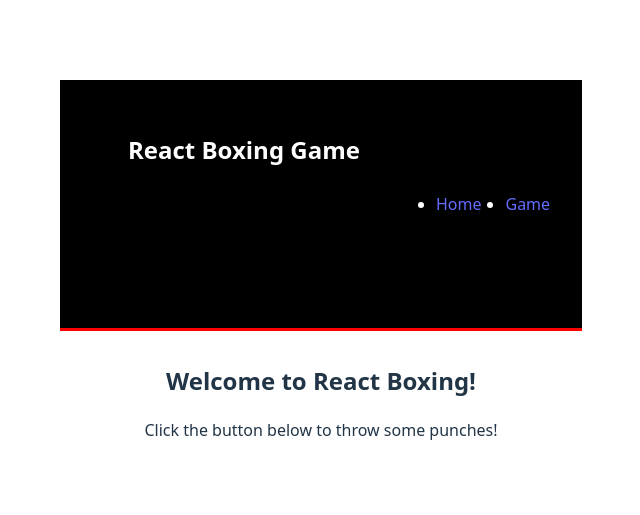
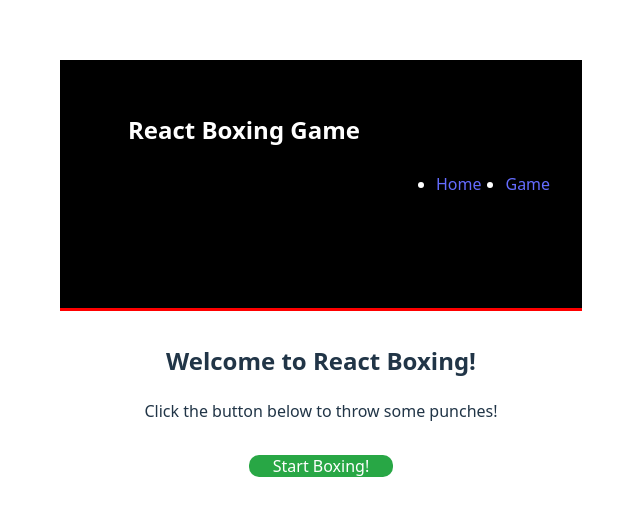
Before and after one commit to Heather813903/react-boxing-game, a React (Vite) app: page / in a window 1280 px wide. Shown: the part 131-646 px from the top of the page, without its empty margins (319-959 px from the left). Built offline with nearby package versions, Linux system fonts and the light colour scheme.

Commit message:
feat: add Start Game button  on Homepage with navigation

```diff
--- a/src/pages/HomePage.jsx
+++ b/src/pages/HomePage.jsx
@@ -1,8 +1,36 @@
+import { useNavigate } from "react-router-dom";
+
+
 function HomePage() {
+    const navigate = useNavigate();
+
+    const handleStart = () => {
+        navigate("/game");
+};
+
+
     return (
         <div style={{ textAlign: "center", marginTop: "2rem" }}>
             <h2>Welcome to React Boxing!</h2>
             <p>Click the button below to throw some punches!</p>
+            <button
+                onClick={handleStart}
+                style={{
+                    backgroundColor: '#28a745',
+                    color: 'white',
+                    border: 'none',
+                    padding: '.0075rem 1.5rem',
+                    borderRadius: '10px',
+                    cursor: 'pointer',
+                    fontSize: '1rem',
+                    marginTop: '1rem',
+                }}
+                onMouseOver={(e) => (e.target.style.backgroundColor = '#218838')}
+                onMouseOut={(e) => (e.target.style.backgroundColor = '#28a745')}
+            >
+                Start Boxing!
+            </button>
+
         </div>
     );
 }
```
